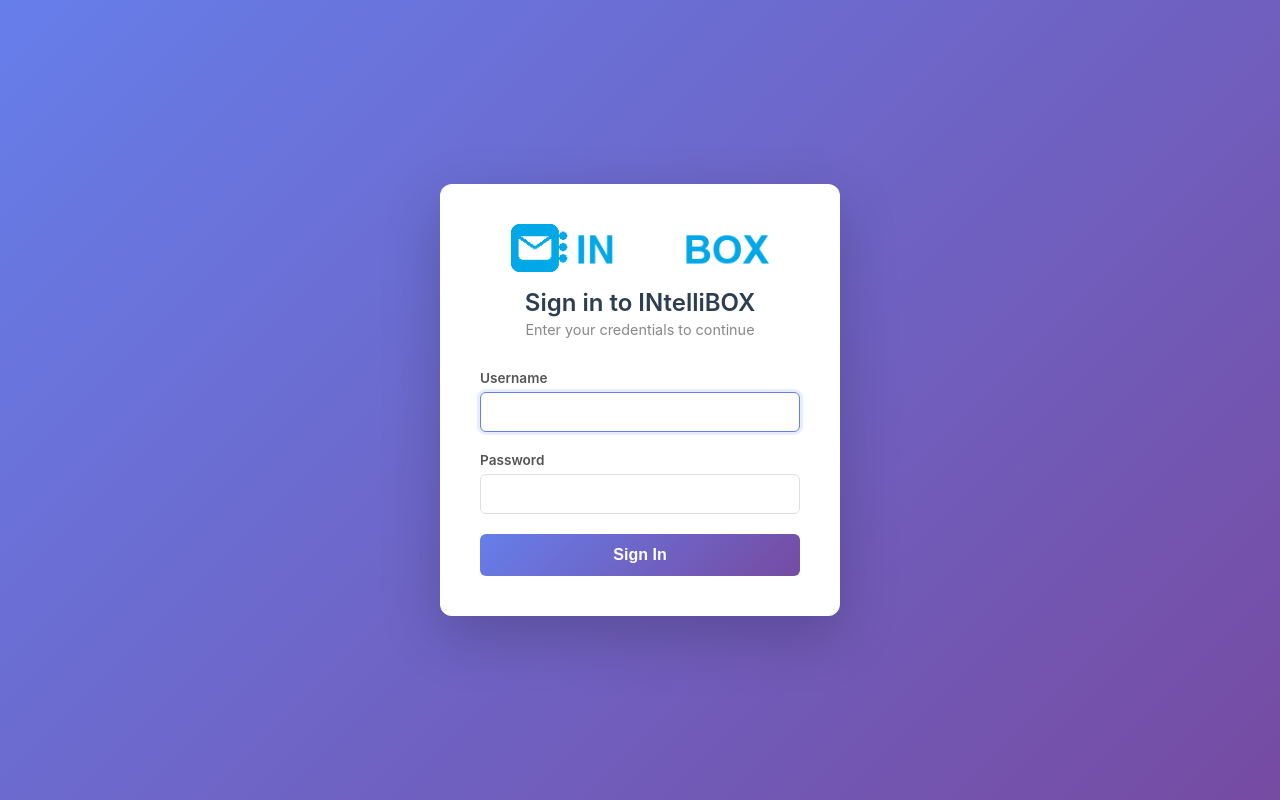
After one commit to blake-perkins/INtelliBOX, a Python web app: template src/intellibox/web/templates/login.html in a window 1280 px wide. The commit adds this page. Run offline with Jinja, Linux system fonts and the light colour scheme; the template is opened without the code that fills it, so the values that code supplies are empty.

Commit message:
Add local authentication (Phase 2: login, sessions, role enforcement)
Login/logout flow with bcrypt passwords and server-side sessions.
Admin-only enforcement on settings and roster routers. CLI command
`intellibox user create` for provisioning users. Session cleanup
added to maintenance. Navbar shows user info and hides admin links
for non-admin users. AUTH_MODE=disabled still works unchanged.

Co-Authored-By: Claude Opus 4.6 <noreply@anthropic.com>

```diff
--- a/src/intellibox/web/app.py
+++ b/src/intellibox/web/app.py
@@ -75,6 +75,7 @@ from intellibox.web.routers import (  # noqa: E402
     actions,
     analytics,
     api,
+    auth,
     dashboard,
     emails,
     insights,
@@ -83,6 +84,7 @@ from intellibox.web.routers import (  # noqa: E402
     settings,
 )
 
+app.include_router(auth.router)
 app.include_router(dashboard.router)
 app.include_router(actions.router)
 app.include_router(emails.router)
--- a/src/intellibox/web/routers/roster.py
+++ b/src/intellibox/web/routers/roster.py
@@ -1,14 +1,15 @@
 """Roster management routes."""
 
-from fastapi import APIRouter, File, Form, Request, UploadFile
+from fastapi import APIRouter, Depends, File, Form, Request, UploadFile
 from fastapi.responses import HTMLResponse, RedirectResponse
 
 from intellibox.models import RosterMember
 from intellibox.utils.datetime_utils import utcnow
+from intellibox.web.auth import require_admin
 from intellibox.web.deps import get_session, templates
 from intellibox.web.queries import get_banner_stats
 
-router = APIRouter()
+router = APIRouter(dependencies=[Depends(require_admin)])
 
 
 @router.get("/roster", response_class=HTMLResponse)
--- a/src/intellibox/web/routers/settings.py
+++ b/src/intellibox/web/routers/settings.py
@@ -1,14 +1,15 @@
 """Settings and category management routes."""
 
-from fastapi import APIRouter, Form, Request
+from fastapi import APIRouter, Depends, Form, Request
 from fastapi.responses import HTMLResponse, JSONResponse, RedirectResponse
 from sqlalchemy import desc
 
 from intellibox.models import KnowledgeDocument, RosterMember
 from intellibox.settings_service import SettingsService
+from intellibox.web.auth import require_admin
 from intellibox.web.deps import get_session, templates
 
-router = APIRouter()
+router = APIRouter(dependencies=[Depends(require_admin)])
 
 
 @router.get("/settings", response_class=HTMLResponse)
--- /dev/null
+++ b/src/intellibox/web/templates/login.html
@@ -0,0 +1,121 @@
+<!DOCTYPE html>
+<html lang="en">
+<head>
+    <meta charset="UTF-8">
+    <meta name="viewport" content="width=device-width, initial-scale=1.0">
+    <title>Sign In — INtelliBOX</title>
+    <link rel="icon" type="image/x-icon" href="/static/favicon.ico">
+    <style>
+        * { margin: 0; padding: 0; box-sizing: border-box; }
+        body {
+            font-family: -apple-system, BlinkMacSystemFont, 'Segoe UI', Roboto, Oxygen, Ubuntu, Cantarell, sans-serif;
+            background: linear-gradient(135deg, #667eea 0%, #764ba2 100%);
+            min-height: 100vh;
+            display: flex;
+            align-items: center;
+            justify-content: center;
+        }
+        .login-card {
+            background: white;
+            border-radius: 12px;
+            box-shadow: 0 20px 60px rgba(0,0,0,0.2);
+            padding: 2.5rem;
+            width: 100%;
+            max-width: 400px;
+        }
+        .login-header {
+            text-align: center;
+            margin-bottom: 2rem;
+        }
+        .login-header img {
+            height: 48px;
+            margin-bottom: 0.75rem;
+        }
+        .login-header h1 {
+            font-size: 1.5rem;
+            color: #2c3e50;
+            font-weight: 600;
+        }
+        .login-header p {
+            color: #888;
+            font-size: 0.9rem;
+            margin-top: 0.25rem;
+        }
+        .error-msg {
+            background: #fee;
+            color: #a93226;
+            border: 1px solid #f5c6cb;
+            border-radius: 6px;
+            padding: 0.75rem 1rem;
+            margin-bottom: 1.25rem;
+            font-size: 0.85rem;
+        }
+        .form-group {
+            margin-bottom: 1.25rem;
+        }
+        .form-group label {
+            display: block;
+            font-weight: 600;
+            color: #555;
+            margin-bottom: 0.4rem;
+            font-size: 0.85rem;
+        }
+        .form-group input {
+            width: 100%;
+            padding: 0.65rem 0.75rem;
+            border: 1px solid #ddd;
+            border-radius: 6px;
+            font-size: 0.95rem;
+            transition: border-color 0.2s;
+        }
+        .form-group input:focus {
+            outline: none;
+            border-color: #667eea;
+            box-shadow: 0 0 0 3px rgba(102,126,234,0.15);
+        }
+        .btn-login {
+            width: 100%;
+            padding: 0.75rem;
+            background: linear-gradient(135deg, #667eea 0%, #764ba2 100%);
+            color: white;
+            border: none;
+            border-radius: 6px;
+            font-size: 1rem;
+            font-weight: 600;
+            cursor: pointer;
+            transition: opacity 0.2s;
+        }
+        .btn-login:hover { opacity: 0.9; }
+        .btn-login:disabled { opacity: 0.6; cursor: not-allowed; }
+    </style>
+</head>
+<body>
+    <div class="login-card">
+        <div class="login-header">
+            <img src="/static/logo.png" alt="INtelliBOX">
+            <h1>Sign in to INtelliBOX</h1>
+            <p>Enter your credentials to continue</p>
+        </div>
+
+        {% if error %}
+        <div class="error-msg">{{ error }}</div>
+        {% endif %}
+
+        <form method="post" action="/auth/login">
+            <input type="hidden" name="next" value="{{ next }}">
+
+            <div class="form-group">
+                <label for="username">Username</label>
+                <input type="text" id="username" name="username" required autofocus autocomplete="username">
+            </div>
+
+            <div class="form-group">
+                <label for="password">Password</label>
+                <input type="password" id="password" name="password" required autocomplete="current-password">
+            </div>
+
+            <button type="submit" class="btn-login">Sign In</button>
+        </form>
+    </div>
+</body>
+</html>
```
Also changed, not shown: src/intellibox/cli.py (+36 -0 lines), src/intellibox/database.py (+19 -0 lines), src/intellibox/web/auth.py (+91 -10 lines), src/intellibox/web/routers/auth.py (added, +82 -0 lines), src/intellibox/web/templates/base.html (+8 -0 lines).
